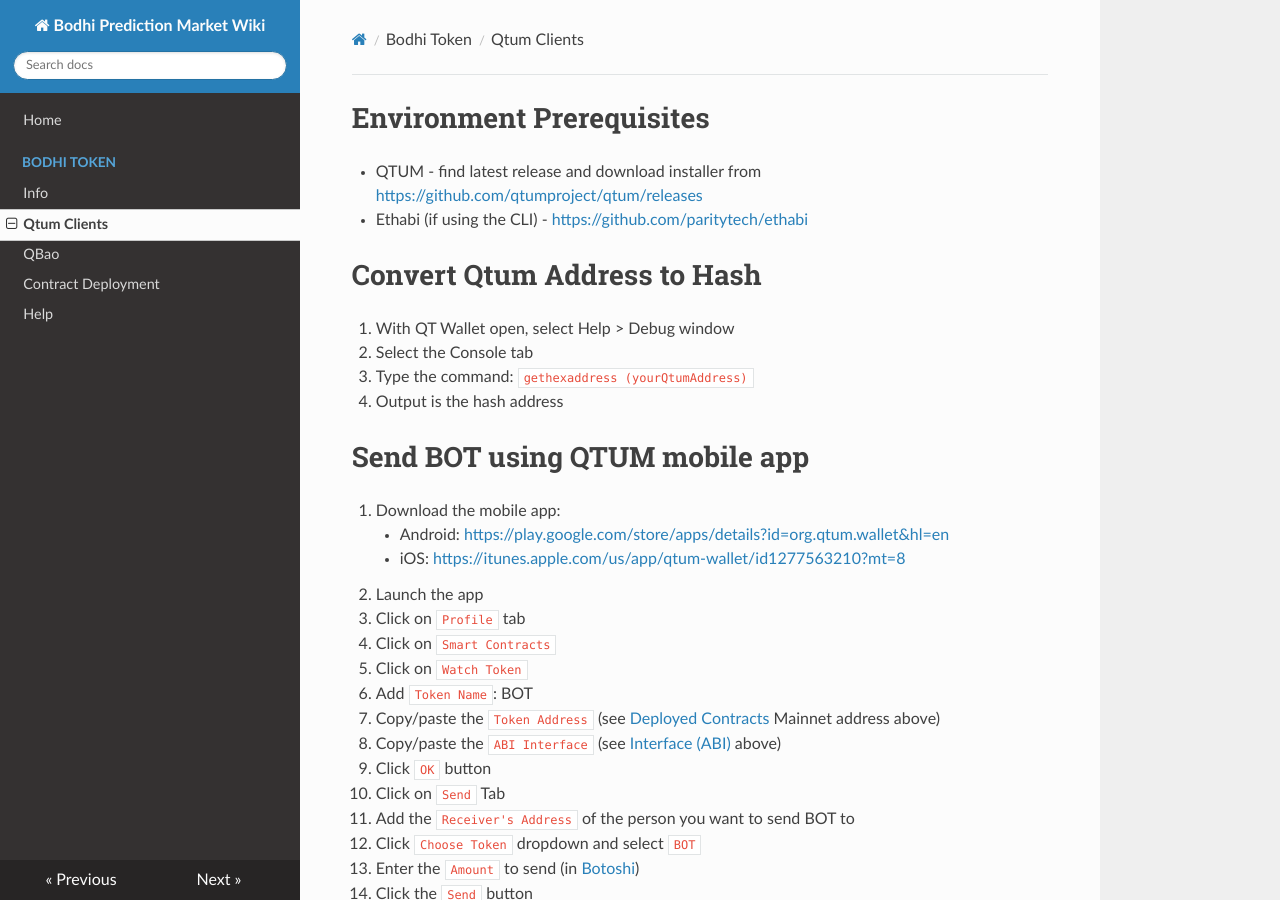
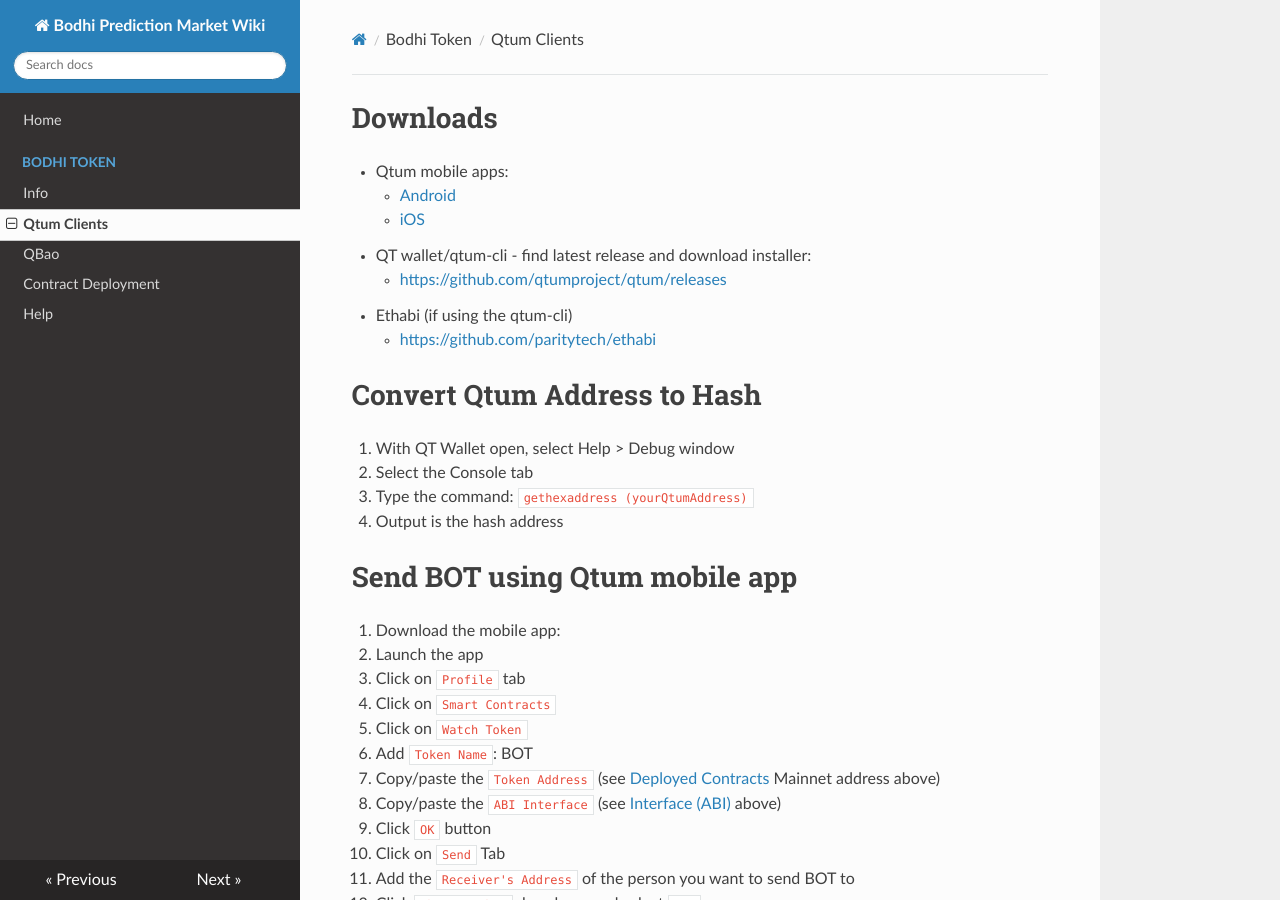
Before and after one commit to bodhiproject/wiki, an MkDocs documentation site: the page built from docs/bodhi_token/qtum_clients.md, in a window 1280 px wide and 900 px high. Built offline with MkDocs 1.6.1, drawn with Linux system fonts in a browser that asks for light colours; nearby versions of some CDN libraries; old or Windows-style settings are respelled for this version of MkDocs.

Commit message:
Add download sections

```diff
--- a/docs/bodhi_token/qtum_clients.md
+++ b/docs/bodhi_token/qtum_clients.md
@@ -1,6 +1,11 @@
-# Environment Prerequisites
-* QTUM - find latest release and download installer from [https://github.com/qtumproject/qtum/releases](https://github.com/qtumproject/qtum/releases)
-* Ethabi (if using the CLI) - [https://github.com/paritytech/ethabi](https://github.com/paritytech/ethabi)
+# Downloads
+* Qtum mobile apps:
+    * [Android](https://play.google.com/store/apps/details?id=org.qtum.wallet&hl=en)
+    * [iOS](https://itunes.apple.com/us/app/qtum-wallet/id1277563210?mt=8)
+* QT wallet/qtum-cli - find latest release and download installer:
+    * [https://github.com/qtumproject/qtum/releases](https://github.com/qtumproject/qtum/releases)
+* Ethabi (if using the qtum-cli)
+    * [https://github.com/paritytech/ethabi](https://github.com/paritytech/ethabi)
 
 # Convert Qtum Address to Hash
 1. With QT Wallet open, select Help > Debug window
```
Also changed, not shown: other parts of docs/bodhi_token/qtum_clients.md (+1 -3 lines), docs/bodhi_token/qbao.md (+5 -3 lines).
